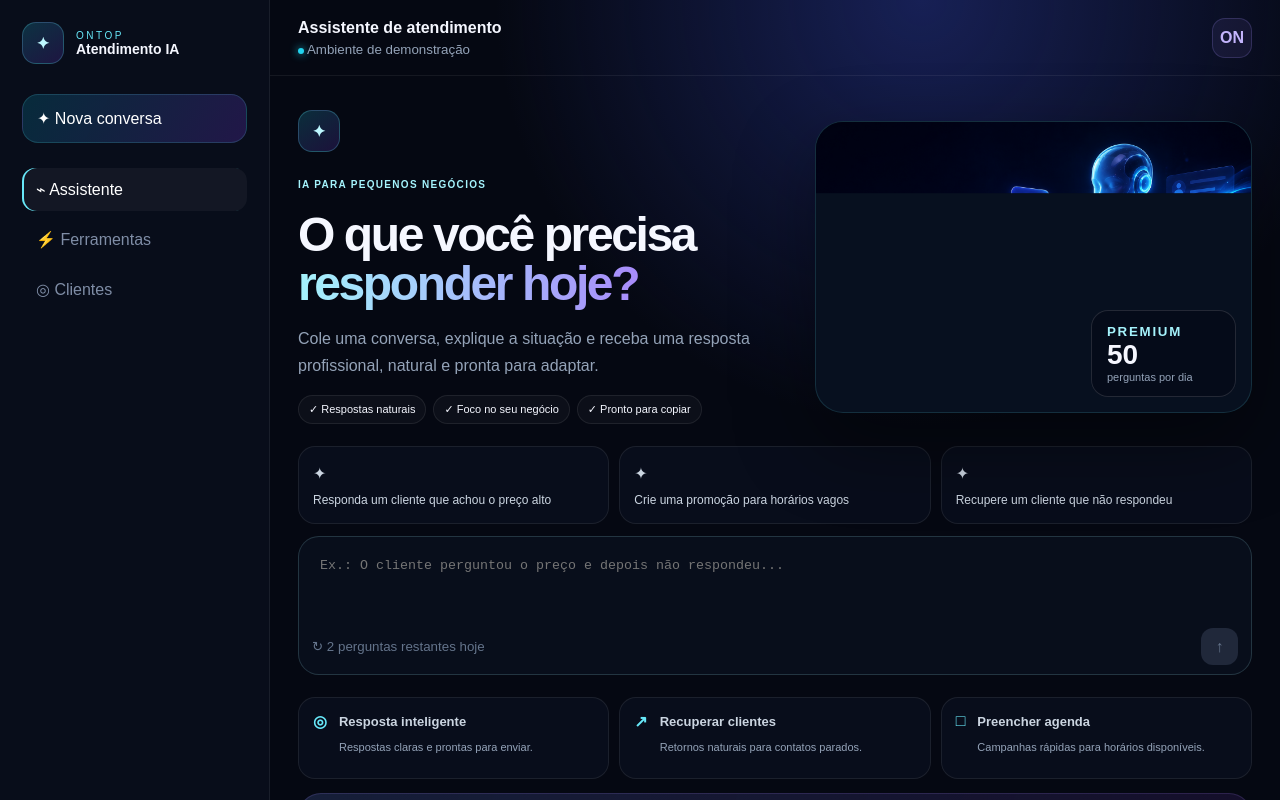
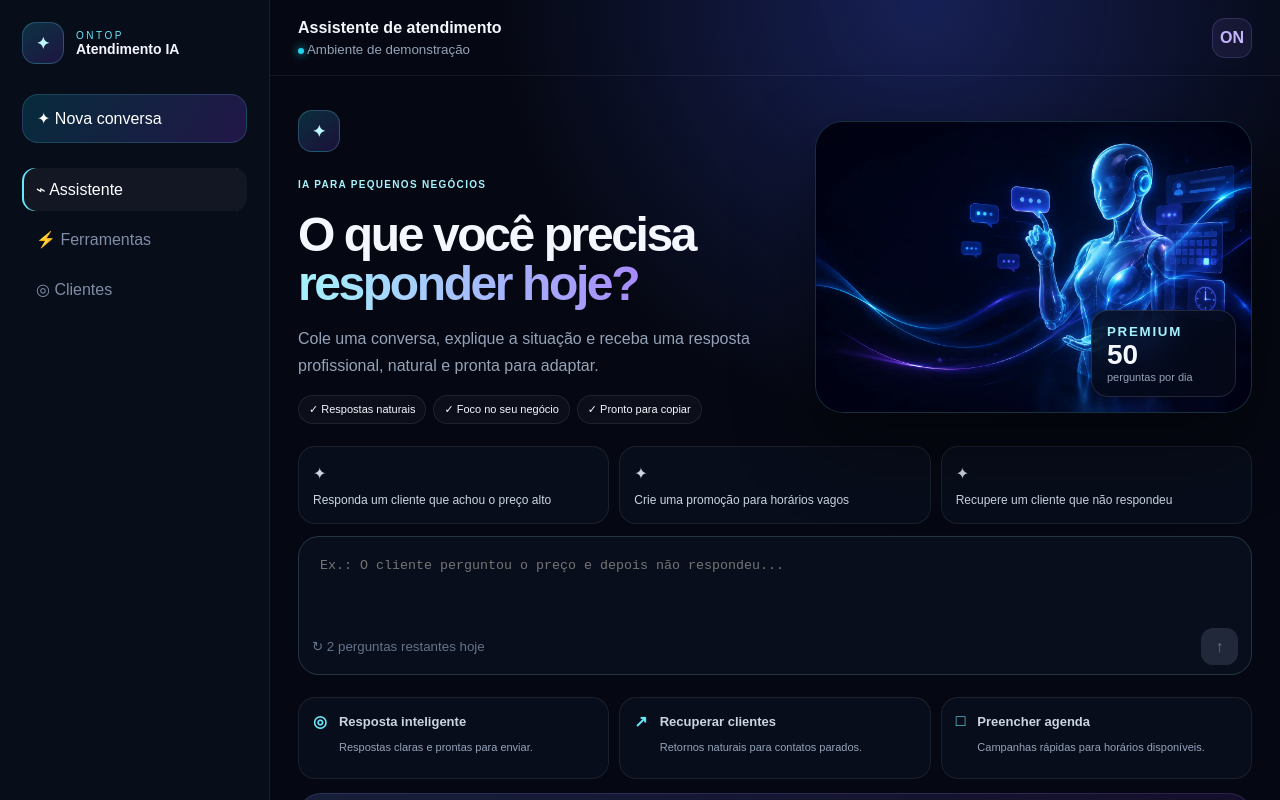
Before and after one commit to andreyribeiro392-coder/atendimentoia, a Next.js app: page / in a window 1280 px wide. Shown: the top 800 px of the page. Built offline with nearby package versions, Linux system fonts and the light colour scheme.

Commit message:
Otimiza imagem para produção

```diff
--- a/app/page.tsx
+++ b/app/page.tsx
@@ -15,7 +15,7 @@ export default function Home(){
    <div className="content">
     <div className="hero">
      <div className="copy"><b className="orb">✦</b><em>IA PARA PEQUENOS NEGÓCIOS</em><h1>O que você precisa <span>responder hoje?</span></h1><p>Cole uma conversa, explique a situação e receba uma resposta profissional, natural e pronta para adaptar.</p><div className="pills"><i>✓ Respostas naturais</i><i>✓ Foco no seu negócio</i><i>✓ Pronto para copiar</i></div></div>
-     <div className="art"><img src="/assistente-ia-hero.png" alt="Assistente digital com conversas e agenda"/><div><small>PREMIUM</small><b>50</b><span>perguntas por dia</span></div></div>
+     <div className="art"><img src="/assistente-ia-hero.webp" alt="Assistente digital com conversas e agenda"/><div><small>PREMIUM</small><b>50</b><span>perguntas por dia</span></div></div>
     </div>
     <div className="suggestions">{suggestions.map(s=><button key={s} onClick={()=>setMessage(s)}>✦<span>{s}</span></button>)}</div>
     <div className="composer"><textarea value={message} onChange={e=>setMessage(e.target.value)} placeholder="Ex.: O cliente perguntou o preço e depois não respondeu..." /><footer><small>↻ 2 perguntas restantes hoje</small><button disabled={!message.trim()}>↑</button></footer></div>
```
Also changed, not shown: public/assistente-ia-hero.webp (added).
